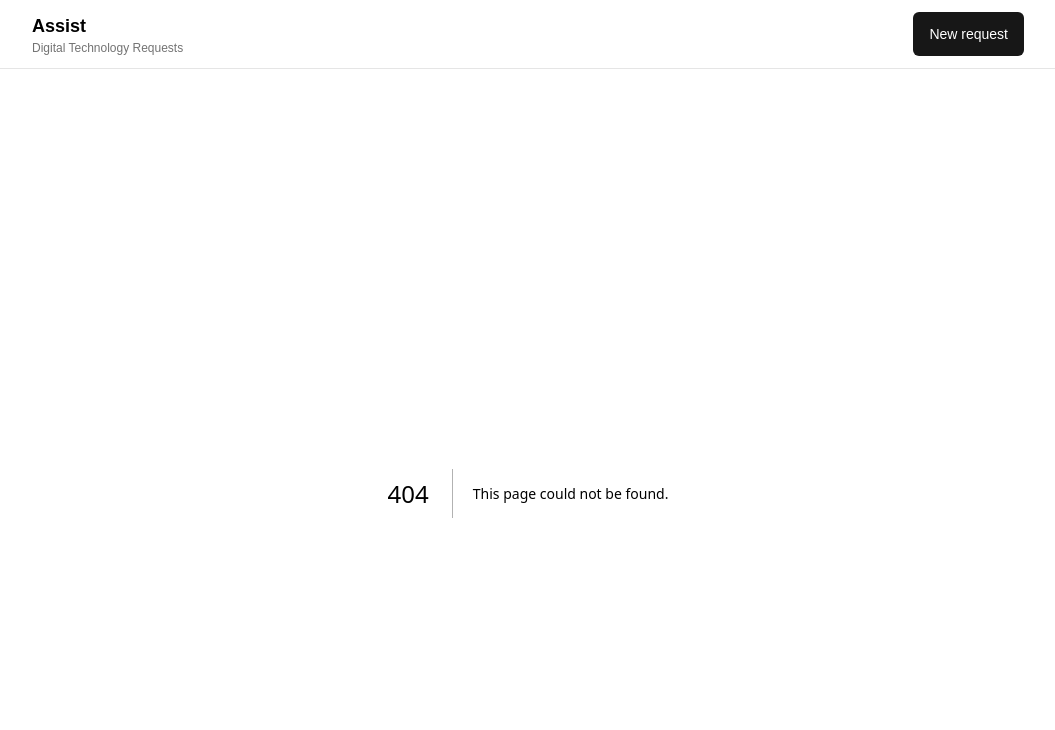
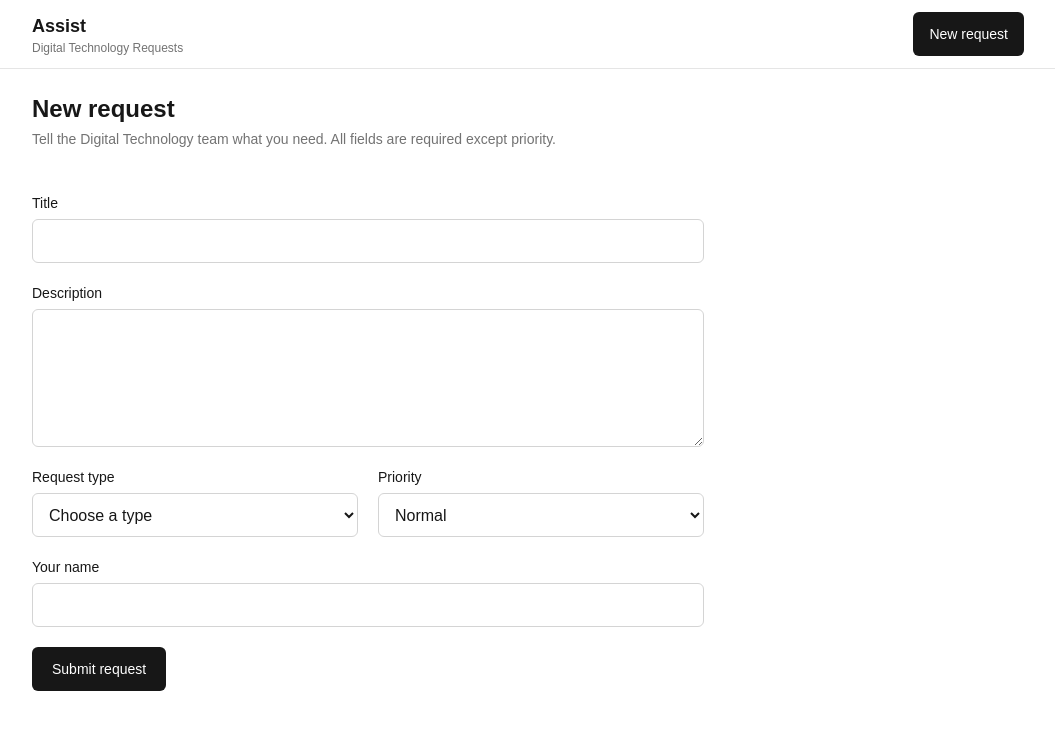
Before and after one commit to N-Crossman/Internal-Request-System, a Next.js app: page /requests/new in a window 1280 px wide. Before the commit this address had no page. Shown: the top 730 px of the page, without its empty margins (112-1167 px from the left). Built offline with nearby package versions, Linux system fonts and the light colour scheme.

Commit message:
feat: add new request form

```diff
--- /dev/null
+++ b/src/app/requests/new/page.tsx
@@ -0,0 +1,18 @@
+import type { Metadata } from "next";
+import { RequestForm } from "./request-form";
+
+export const metadata: Metadata = { title: "New request" };
+
+export default function NewRequestPage() {
+  return (
+    <div className="flex max-w-2xl flex-col gap-6">
+      <div className="flex flex-col gap-1">
+        <h1 className="text-2xl font-bold">New request</h1>
+        <p className="text-sm text-neutral-500">
+          Tell the Digital Technology team what you need. All fields are required except priority.
+        </p>
+      </div>
+      <RequestForm />
+    </div>
+  );
+}
--- /dev/null
+++ b/src/app/requests/new/request-form.tsx
@@ -0,0 +1,154 @@
+"use client";
+
+// The only Client Component in the create flow: useActionState runs in the
+// browser to show the server's validation errors and the pending state.
+// The form still submits without JavaScript, because its action is a Server Action.
+
+import { useActionState } from "react";
+import { createRequestAction, type CreateRequestState } from "@/app/actions";
+import {
+  DESCRIPTION_MAX,
+  NAME_MAX,
+  PRIORITY_LABELS,
+  REQUEST_PRIORITIES,
+  REQUEST_TYPES,
+  TITLE_MAX,
+  TYPE_LABELS,
+} from "@/lib/constants";
+
+const initialState: CreateRequestState = {};
+
+const inputClass =
+  "min-h-11 w-full rounded-md border border-neutral-300 bg-transparent px-3 py-2 aria-invalid:border-red-600 dark:border-neutral-700";
+
+export function RequestForm() {
+  const [state, formAction, pending] = useActionState(createRequestAction, initialState);
+  const errors = state.errors ?? {};
+  const values = state.values ?? {};
+  const hasErrors = Object.keys(errors).length > 0;
+
+  return (
+    // After a failed submit, the key changes so the fields remount with what the
+    // user typed.
+    <form key={JSON.stringify(values)} action={formAction} className="flex flex-col gap-5" noValidate>
+      <p aria-live="polite" className="text-sm font-medium text-red-700 dark:text-red-400">
+        {hasErrors ? "Please fix the highlighted fields." : ""}
+      </p>
+
+      <Field id="title" label="Title" error={errors.title}>
+        <input
+          id="title"
+          name="title"
+          type="text"
+          maxLength={TITLE_MAX}
+          defaultValue={values.title}
+          aria-invalid={Boolean(errors.title)}
+          aria-describedby={errors.title ? "title-error" : undefined}
+          className={inputClass}
+        />
+      </Field>
+
+      <Field id="description" label="Description" error={errors.description}>
+        <textarea
+          id="description"
+          name="description"
+          rows={5}
+          maxLength={DESCRIPTION_MAX}
+          defaultValue={values.description}
+          aria-invalid={Boolean(errors.description)}
+          aria-describedby={errors.description ? "description-error" : undefined}
+          className={inputClass}
+        />
+      </Field>
+
+      <div className="grid gap-5 sm:grid-cols-2">
+        <Field id="type" label="Request type" error={errors.type}>
+          <select
+            id="type"
+            name="type"
+            defaultValue={values.type ?? ""}
+            aria-invalid={Boolean(errors.type)}
+            aria-describedby={errors.type ? "type-error" : undefined}
+            className={inputClass}
+          >
+            <option value="" disabled>
+              Choose a type
+            </option>
+            {REQUEST_TYPES.map((t) => (
+              <option key={t} value={t}>
+                {TYPE_LABELS[t]}
+              </option>
+            ))}
+          </select>
+        </Field>
+
+        <Field id="priority" label="Priority" error={errors.priority}>
+          <select
+            id="priority"
+            name="priority"
+            defaultValue={values.priority || "normal"}
+            aria-invalid={Boolean(errors.priority)}
+            aria-describedby={errors.priority ? "priority-error" : undefined}
+            className={inputClass}
+          >
+            {REQUEST_PRIORITIES.map((p) => (
+              <option key={p} value={p}>
+                {PRIORITY_LABELS[p]}
+              </option>
+            ))}
+          </select>
+        </Field>
+      </div>
+
+      <Field id="requesterName" label="Your name" error={errors.requesterName}>
+        <input
+          id="requesterName"
+          name="requesterName"
+          type="text"
+          autoComplete="name"
+          maxLength={NAME_MAX}
+          defaultValue={values.requesterName}
+          aria-invalid={Boolean(errors.requesterName)}
+          aria-describedby={errors.requesterName ? "requesterName-error" : undefined}
+          className={inputClass}
+        />
+      </Field>
+
+      <button
+        type="submit"
+        disabled={pending}
+        className="min-h-11 self-start rounded-md bg-neutral-900 px-5 text-sm font-medium text-white hover:bg-neutral-700 disabled:opacity-60 dark:bg-white dark:text-neutral-900 dark:hover:bg-neutral-200"
+      >
+        {pending ? "Submitting…" : "Submit request"}
+      </button>
+    </form>
+  );
+}
+
+// A label, the control, and its error message, linked by id for screen readers.
+// Every input has a label, and errors are announced, not just coloured red.
+function Field({
+  id,
+  label,
+  error,
+  children,
+}: {
+  id: string;
+  label: string;
+  error?: string[];
+  children: React.ReactNode;
+}) {
+  return (
+    <div className="flex flex-col gap-1.5">
+      <label htmlFor={id} className="text-sm font-medium">
+        {label}
+      </label>
+      {children}
+      {error && (
+        <p id={`${id}-error`} className="text-sm text-red-700 dark:text-red-400">
+          {error[0]}
+        </p>
+      )}
+    </div>
+  );
+}
```
